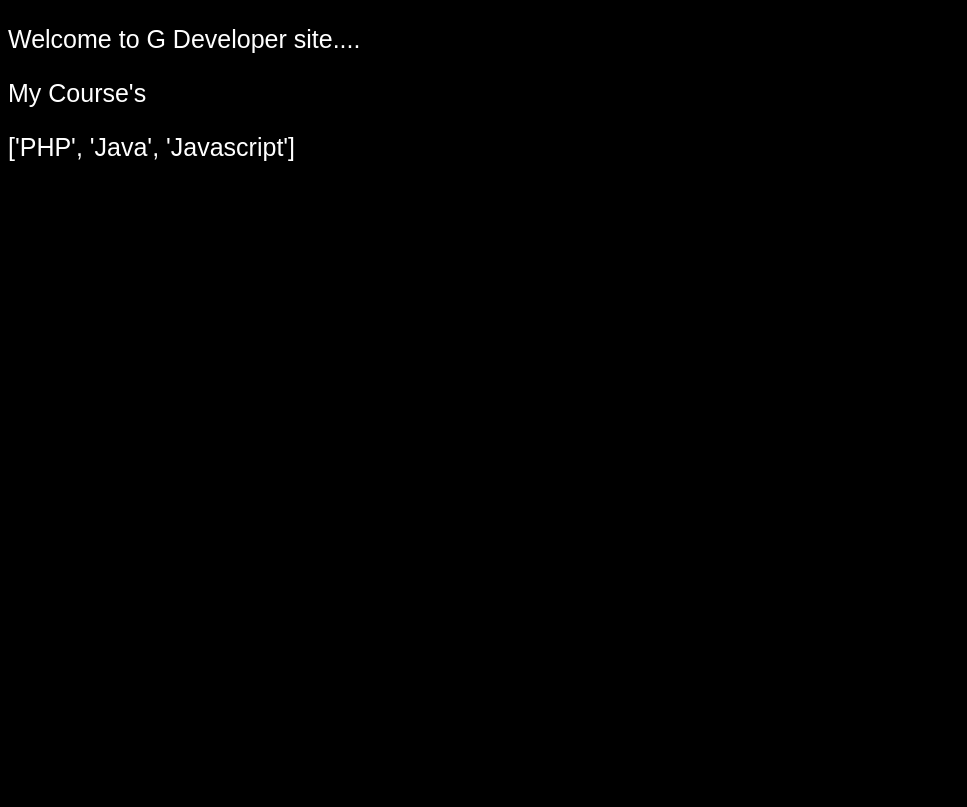
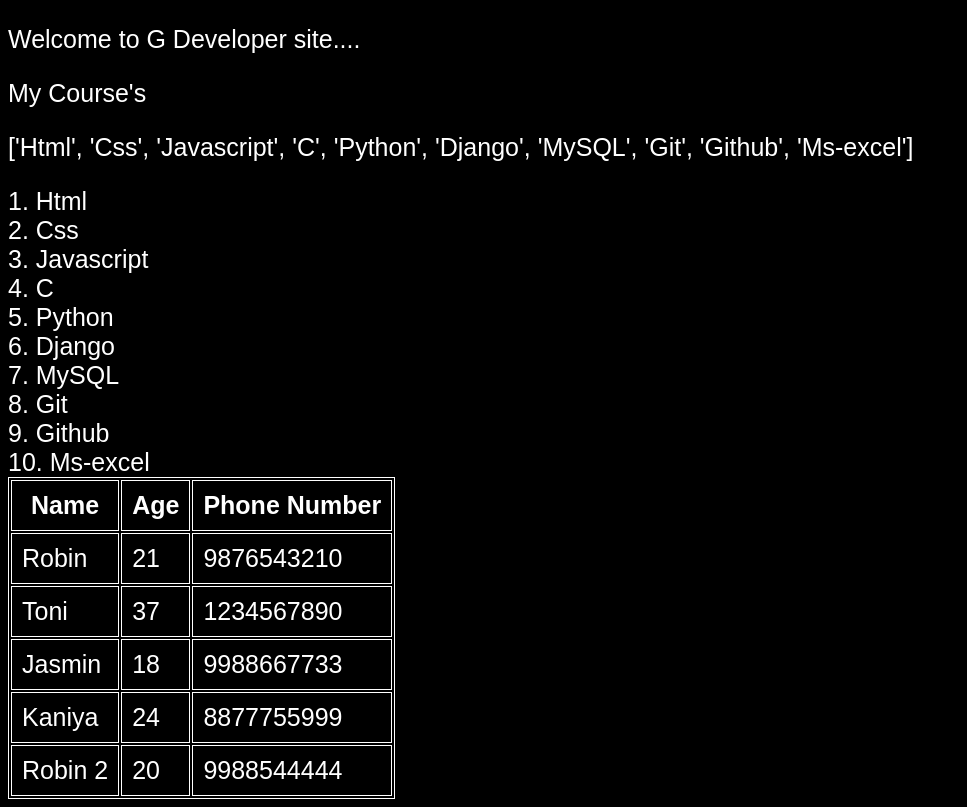
Before and after one commit to g-dev3/django-with-wscube, a Django app: page / in a window 1280 px wide. Shown: the whole page, without its empty margins (0-967 px from the left). Before the commit the page ends 161 px from the top, so only its background shows below. Run offline with Django 5.2, Linux system fonts and the light colour scheme.

Commit message:
fetch data with for loop in html

```diff
--- a/mysite/mysite/views.py
+++ b/mysite/mysite/views.py
@@ -5,7 +5,14 @@ def homePage(request):
     data={
         'title': 'Home Page',
         'bdata':'G Developer site...',
-        'clist': ['PHP','Java','Javascript']
+        'clist': ['Html','Css','Javascript','C','Python','Django','MySQL','Git','Github','Ms-excel'],
+        'student_details':[
+            {'name':'Robin','age':21,'phone':9876543210},
+            {'name':'Toni','age':37,'phone':1234567890},
+            {'name':'Jasmin','age':18,'phone':9988667733},
+            {'name':'Kaniya','age':24,'phone':8877755999},
+            {'name':'Robin 2','age':20,'phone':9988544444},
+        ]
     }
     return render(request,"index.html",data)
 
--- a/mysite/templates/index.html
+++ b/mysite/templates/index.html
@@ -8,10 +8,14 @@
         body{
             background-color: black;
             font-family: Arial, Helvetica, sans-serif;
-        }
-        p{
             color: white;
             font-size: 25px;
+        }
+        table, th,td{
+            border: 1px solid white;
+        }
+        th,td{
+            padding: 10px;
         }
     </style>
 </head>
@@ -19,6 +23,28 @@
     <p>Welcome to {{bdata}}.</p>
     <p>My Course's</p>
     <p>{{clist}}</p>
+    {% for n in clist %}
+    <div>{{forloop.counter}}. {{n}}</div>
+    {% endfor %}
 
+
+    <table>
+        <thead>
+            <tr>
+                <th>Name</th>
+                <th>Age</th>
+                <th>Phone Number</th>
+            </tr>
+        </thead>
+        <tbody>
+            {% for d in student_details %}
+            <tr>
+                <td>{{d.name}}</td>
+                <td>{{d.age}}</td>
+                <td>{{d.phone}}</td>
+            </tr>
+            {% endfor %}
+        </tbody>
+    </table>
 </body>
 </html>
```
